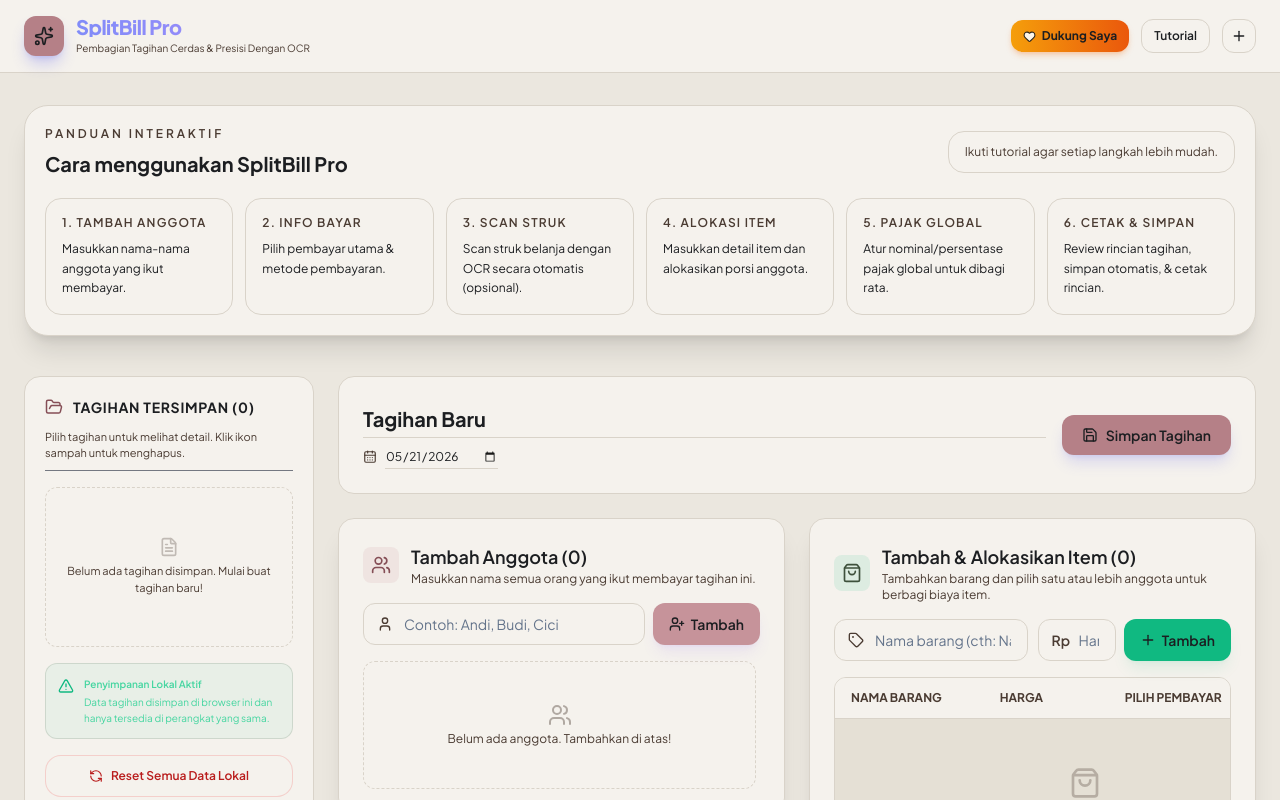
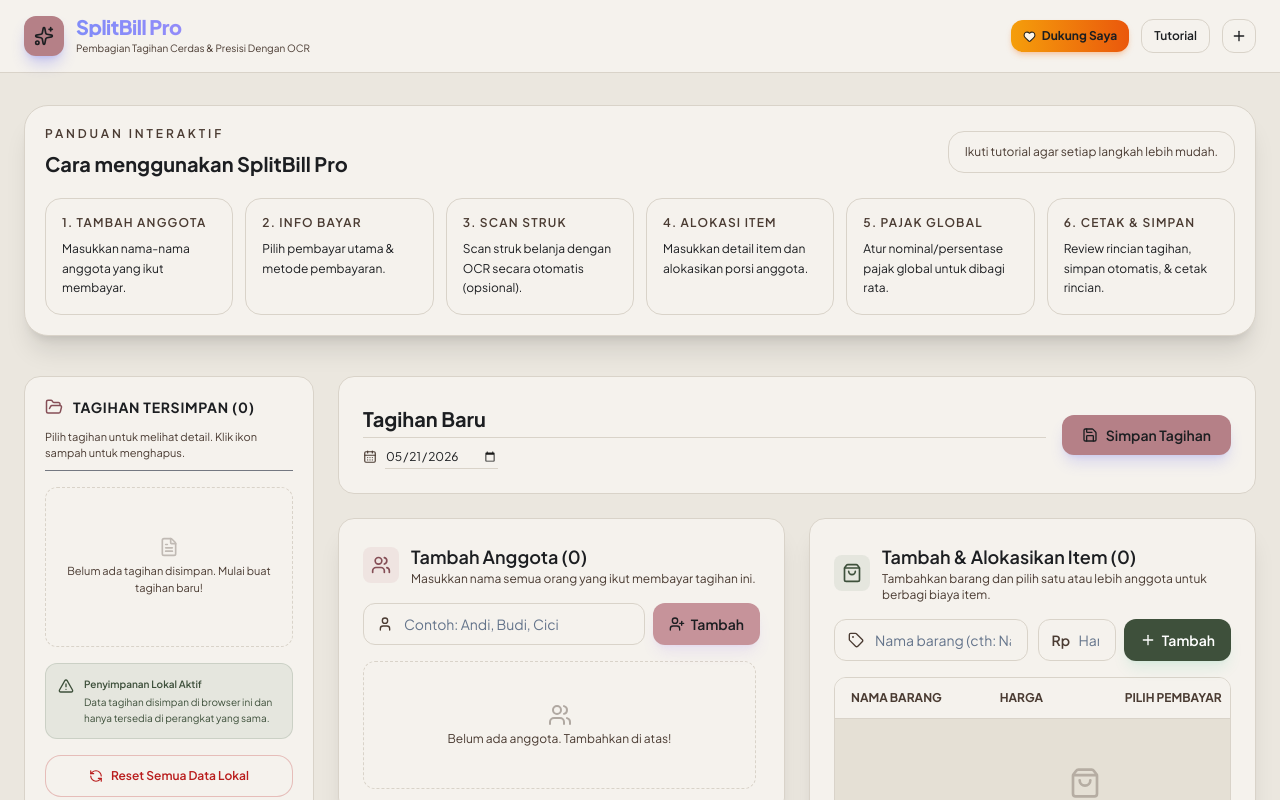
Before and after one commit to KIRRUU0/SplitBillPro, a React (Vite) app: page / in a window 1280 px wide. Shown: the top 800 px of the page. Built offline with nearby package versions, Linux system fonts and the light colour scheme.

Commit message:
style: fix remaining Lighthouse accessibility contrast issues

```diff
--- a/src/index.css
+++ b/src/index.css
@@ -156,32 +156,80 @@
 
 /* Success Total Box (Sage Green instead of Emerald) */
 .from-emerald-500\/10,
-.to-teal-500\/5 {
+.to-teal-500\/5,
+.bg-emerald-500\/5,
+.bg-emerald-500\/10 {
   background: rgba(143, 158, 139, 0.15) !important;
 }
-.border-emerald-500\/20 {
+.border-emerald-500\/20,
+.border-emerald-500\/30 {
   border-color: rgba(143, 158, 139, 0.3) !important;
 }
+.text-emerald-300,
 .text-emerald-400,
-.text-emerald-450 {
+.text-emerald-400\/90,
+.text-emerald-450,
+.text-emerald-500,
+.text-emerald-600,
+.text-emerald-700,
+.text-emerald-800 {
   color: #3E503B !important; /* Sage Darker */
+}
+.bg-emerald-500 {
+  background-color: #3E503B !important;
+  color: white !important;
+}
+.hover\:bg-emerald-600:hover {
+  background-color: #2F3D2C !important;
+  color: white !important;
+}
+
+/* Amber / Warning Alerts (Bronze/Gold instead of bright yellow) */
+.bg-amber-500\/10 {
+  background-color: rgba(133, 77, 14, 0.08) !important;
+}
+.border-amber-500\/30 {
+  border-color: rgba(133, 77, 14, 0.25) !important;
+}
+.text-amber-300,
+.text-amber-400 {
+  color: #854d0e !important; /* Amber-800 */
+}
+
+/* Red / Error Alerts & Elements */
+.bg-red-500\/10 {
+  background-color: rgba(185, 28, 28, 0.08) !important;
+}
+.border-red-500\/20,
+.border-red-500\/30 {
+  border-color: rgba(185, 28, 28, 0.25) !important;
+}
+.text-red-300,
+.text-red-400,
+.text-red-500 {
+  color: #b91c1c !important; /* Red-700 */
+}
+.hover\:text-red-400:hover,
+.hover\:text-red-500:hover {
+  color: #991b1b !important;
+}
+.bg-red-500 {
+  background-color: #b91c1c !important;
+  color: white !important;
+}
+.hover\:bg-red-600:hover {
+  background-color: #991b1b !important;
+  color: white !important;
 }
 
 /* Brand Aksen Warna Lain (Orange Saweria & Merah Hapus/Reset) */
 .text-orange-400,
 .text-orange-500 {
-  color: #c2410c !important;
+  color: #9a3412 !important; /* Dark Orange/Rust */
 }
 .hover\:text-orange-300:hover,
 .hover\:text-orange-400:hover {
-  color: #9a3412 !important;
-}
-.text-red-300,
-.text-red-400 {
-  color: #b91c1c !important;
-}
-.hover\:text-red-400:hover {
-  color: #991b1b !important;
+  color: #7c2d12 !important;
 }
 
 /* Dropdowns, Inputs & Form elements */
```
